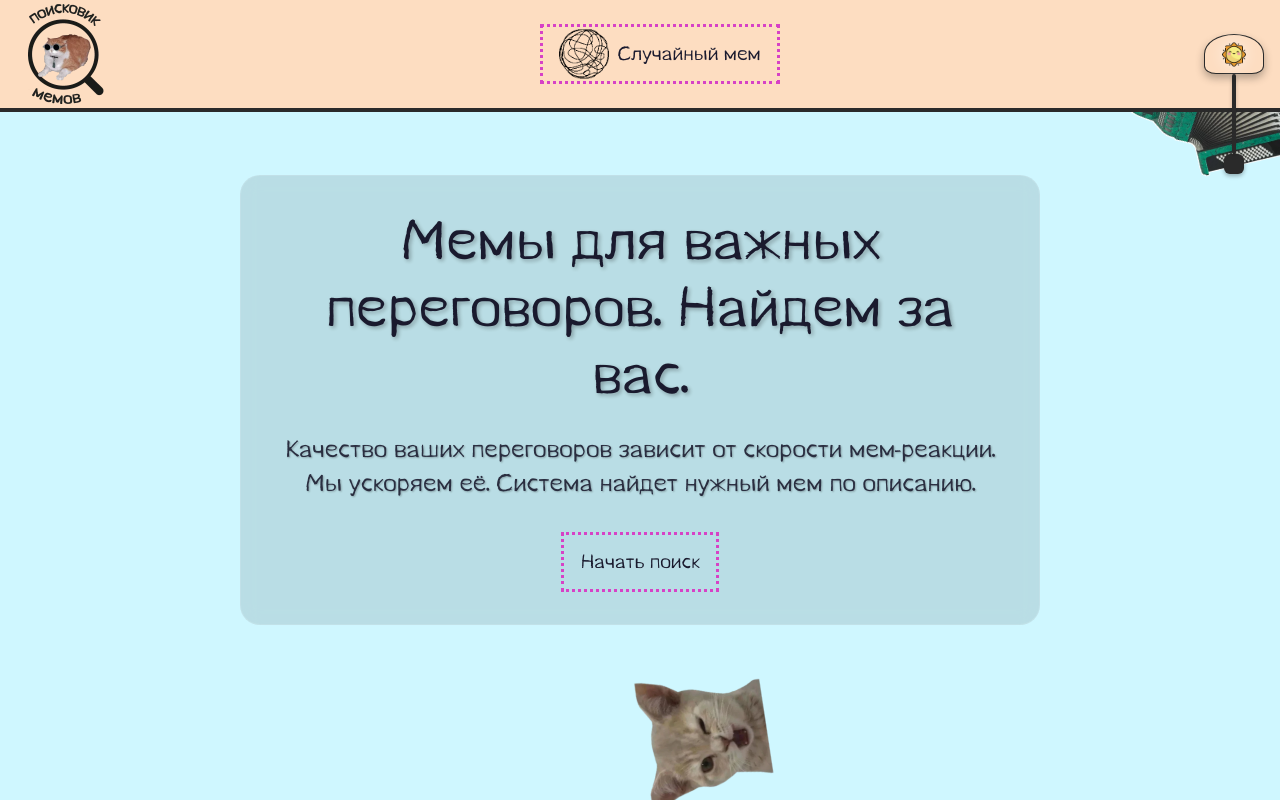
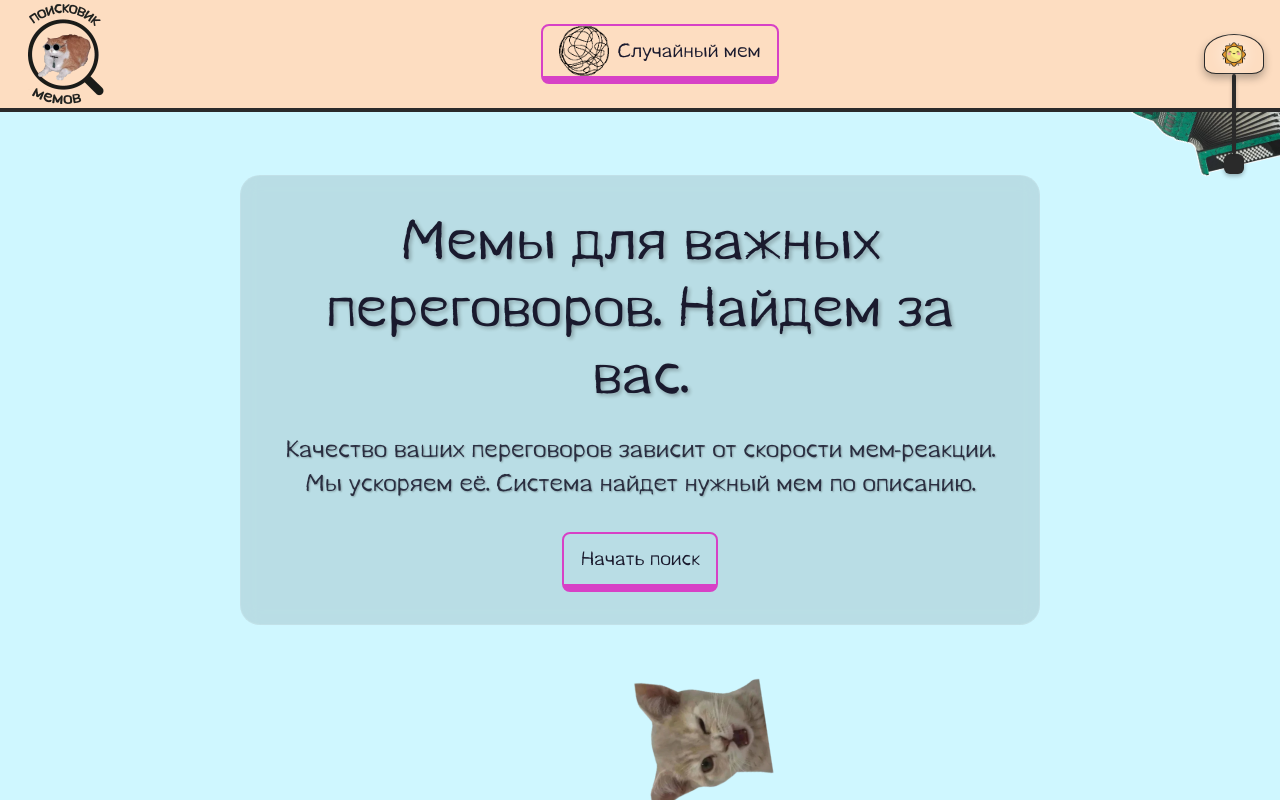
Before and after one commit to nekoi275/meme-search, a Vue app: page / in a window 1280 px wide. Built offline with nearby package versions, Linux system fonts and the light colour scheme.

Commit message:
refactoring

```diff
--- a/src/App.vue
+++ b/src/App.vue
@@ -4,6 +4,7 @@ import InitialScreen from './screens/InitialScreen.vue'
 import RandomMemeScreen from './screens/RandomMemeScreen.vue'
 import LoadingScreen from './screens/LoadingScreen.vue'
 import Header from './components/Header.vue'
+import { fetchRandomMeme } from './api'
 
 const currentScreen = ref<'initial' | 'result'>('initial')
 const resultUrl = ref<string>('')
@@ -11,21 +12,10 @@ const isLoading = ref<boolean>(false)
 
 const handleRandomMeme = async () => {
   isLoading.value = true
+  currentScreen.value = 'result'
   try {
-    const response = await fetch('https://b7ywm2txkojn4qe4wtb6ivlo3e0wejwr.lambda-url.eu-west-1.on.aws/random', {
-      method: 'GET',
-      headers: {
-        'accept': 'application/json'
-      }
-    })
-
-    if (!response.ok) {
-      throw new Error('Failed to fetch random meme')
-    }
-
-    const data = await response.json()
-    resultUrl.value = data.url
-    currentScreen.value = 'result'
+    const url = await fetchRandomMeme()
+    resultUrl.value = url
   } catch (error) {
     console.error('Error fetching random meme:', error)
   } finally {
@@ -42,14 +32,13 @@ const handleReturnToInitialScreen = () => {
 <template>
   <LoadingScreen v-if="isLoading" />
   <Header
-    v-if="!isLoading"
     :current-screen="currentScreen"
     @random-meme="handleRandomMeme"
     @return-to-initial="handleReturnToInitialScreen"
   />
-  <InitialScreen v-if="!isLoading && currentScreen === 'initial'" />
+  <InitialScreen v-if="currentScreen === 'initial'" />
   <RandomMemeScreen
-    v-if="!isLoading && currentScreen === 'result'"
+    v-if="currentScreen === 'result'"
     :telegram-url="resultUrl"
   />
 </template>
--- /dev/null
+++ b/src/api.ts
@@ -0,0 +1,17 @@
+const API_URL = 'https://b7ywm2txkojn4qe4wtb6ivlo3e0wejwr.lambda-url.eu-west-1.on.aws'
+
+export const fetchRandomMeme = async (): Promise<string> => {
+  const response = await fetch(`${API_URL}/random`, {
+    method: 'GET',
+    headers: {
+      'accept': 'application/json'
+    }
+  })
+
+  if (!response.ok) {
+    throw new Error('Failed to fetch random meme')
+  }
+
+  const data = await response.json()
+  return data.url
+}
--- a/src/screens/LoadingScreen.vue
+++ b/src/screens/LoadingScreen.vue
@@ -118,6 +118,13 @@ onUnmounted(() => {
 <style scoped>
 .loading-screen {
   height: 100vh;
+  width: 100vw;
+  overflow: hidden;
+  position: fixed;
+  top: 0;
+  left: 0;
+  background: transparent;
+  z-index: 1000;
 }
 
 .meme-image {
--- a/src/style.css
+++ b/src/style.css
@@ -48,19 +48,20 @@
 button {
   background-color: transparent;
   color: var(--text-color);
-  border: 3px dotted var(--accent-color);
+  border: 2px solid var(--accent-color);
+  border-bottom: 8px solid var(--accent-color);
   padding: 0.5rem 1rem;
   font-size: 1.2rem;
   font-weight: 500;
   height: 60px;
   cursor: pointer;
   transition: all 0.3s ease;
-  border-radius: 0px;
+  border-radius: 8px;
   outline: none;
 }
 
 button:hover {
-  border: 3px solid var(--accent-color);
+  border: 2px solid var(--accent-color);
 }
 
 button:focus,
```
